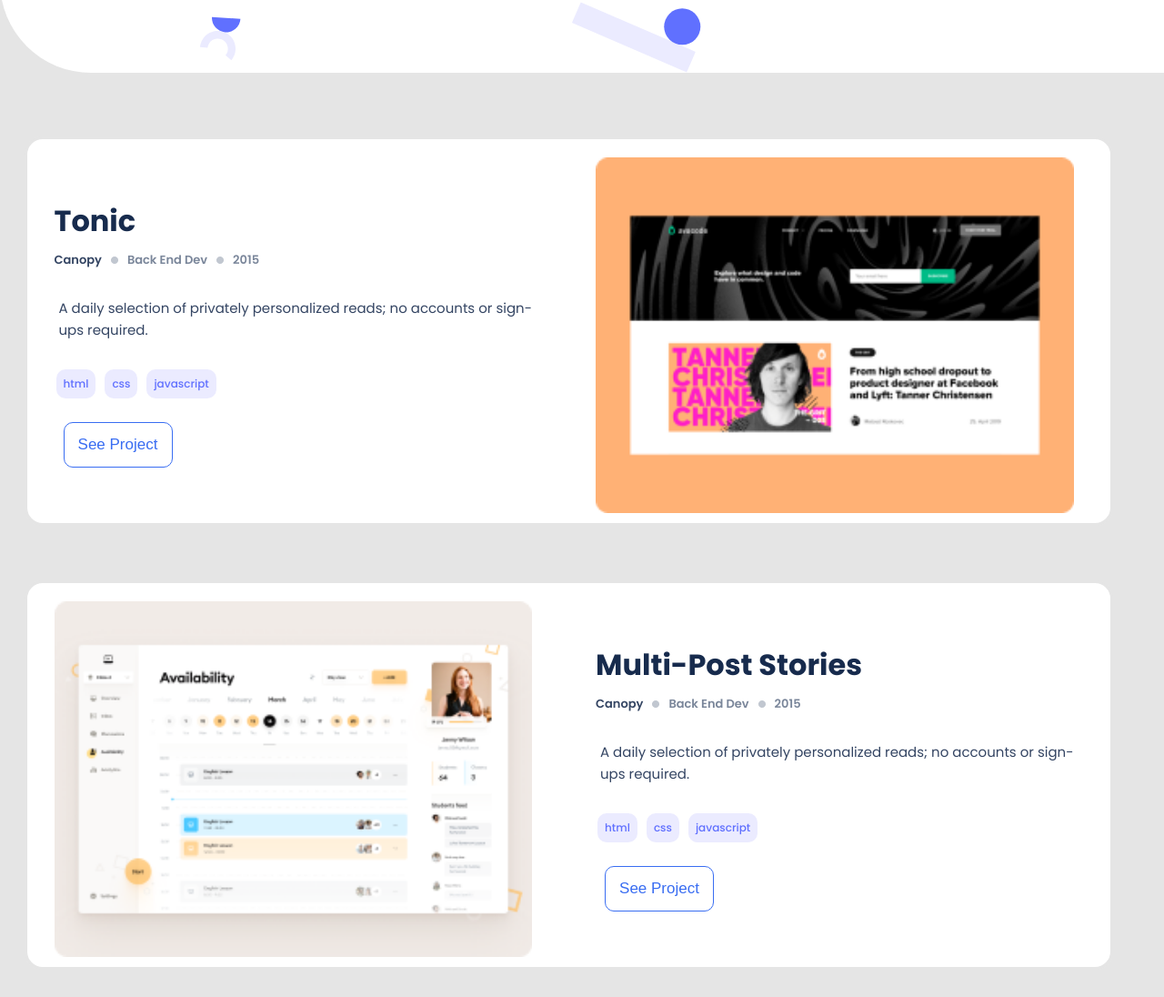
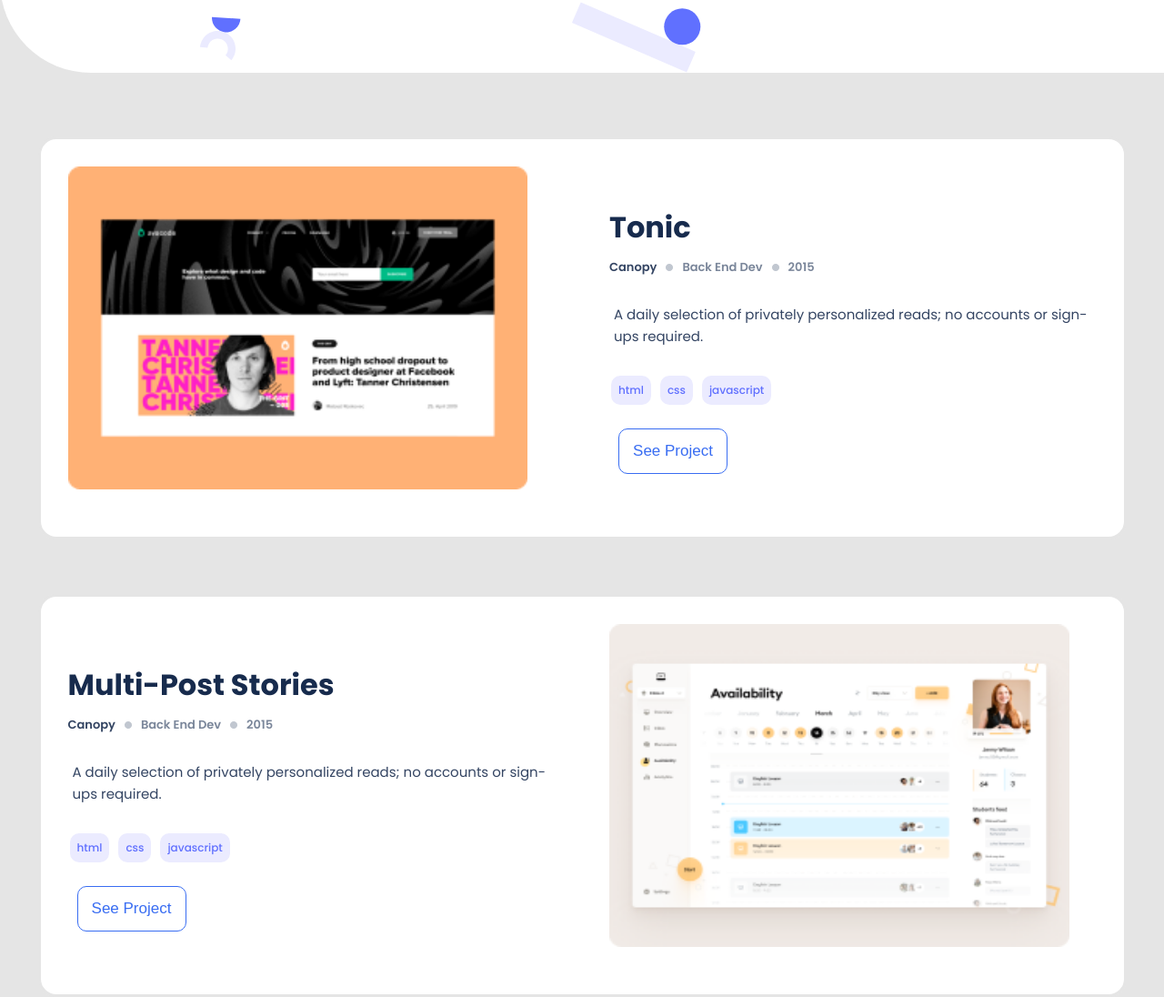
Before and after one commit to enis-memic/My-portfolio, a website: page index.html in a window 1280 px wide. Shown: the part 583-1679 px from the top of the page at 91% size. Drawn offline with Linux system fonts and the light colour scheme.

Commit message:
Fix of issue opened during peer-to-peer code review

```diff
--- a/index.html
+++ b/index.html
@@ -97,7 +97,7 @@
           src="images/Snapshoot Portfolio.png"
           alt="Snapshoot of the Portfolio project"
         />
-        <div class="about-project project-reverse">
+        <div class="about-project ">
           <h2 class="project-name">Tonic</h2>
           <nav class="project-nav">
             <h4 class="project-client">Canopy</h4>
@@ -126,7 +126,7 @@
           src="images/Snapshoot Portfolio2.png"
           alt="Snapshoot of the Portfolio project"
         />
-        <div class="about-project">
+        <div class="about-project project-reverse">
           <h2 class="project-name">Multi-Post Stories</h2>
           <nav class="project-nav">
             <h4 class="project-client">Canopy</h4>
@@ -153,7 +153,7 @@
           src="images/Snapshoot Portfolio3.png"
           alt="Snapshoot of the Portfolio project"
         />
-        <div class="about-project project-reverse">
+        <div class="about-project">
           <h2 class="project-name">Tonic</h2>
           <nav class="project-nav">
             <h4 class="project-client">Canopy</h4>
@@ -180,7 +180,7 @@
           src="images/Snapshoot Portfolio4.png"
           alt="Snapshoot of the Portfolio project"
         />
-        <div class="about-project">
+        <div class="about-project project-reverse">
           <h2 class="project-name">Multi-Post Stories</h2>
           <nav class="project-nav">
             <h4 class="project-client">Canopy</h4>
--- a/style.css
+++ b/style.css
@@ -142,10 +142,12 @@ li {
 }
 
 .project-img {
-  width: 295px;
-  height: 220px;
-  margin-left: 30px;
-  margin-top: 20px;
+  /* width: 295px; */
+  width: 100%;
+  height: auto;
+  /* margin-left: 30px; */
+  /* margin-top: 20px; */
+  padding: 20px;
 }
 
 .project-name {
@@ -443,7 +445,7 @@ li {
     display: grid;
     grid-template-columns: repeat(2, 1fr);
     width: 95%;
-    margin-right: 40px;
+    /* margin-right: 40px; */
   }
 
   .about-project {
@@ -456,8 +458,7 @@ li {
   .project-img {
     width: 95%;
     height: 95%;
-    padding-right: 40px;
-    padding-bottom: 10px;
+    padding: 30px;
   }
 
   .project-reverse {
```
